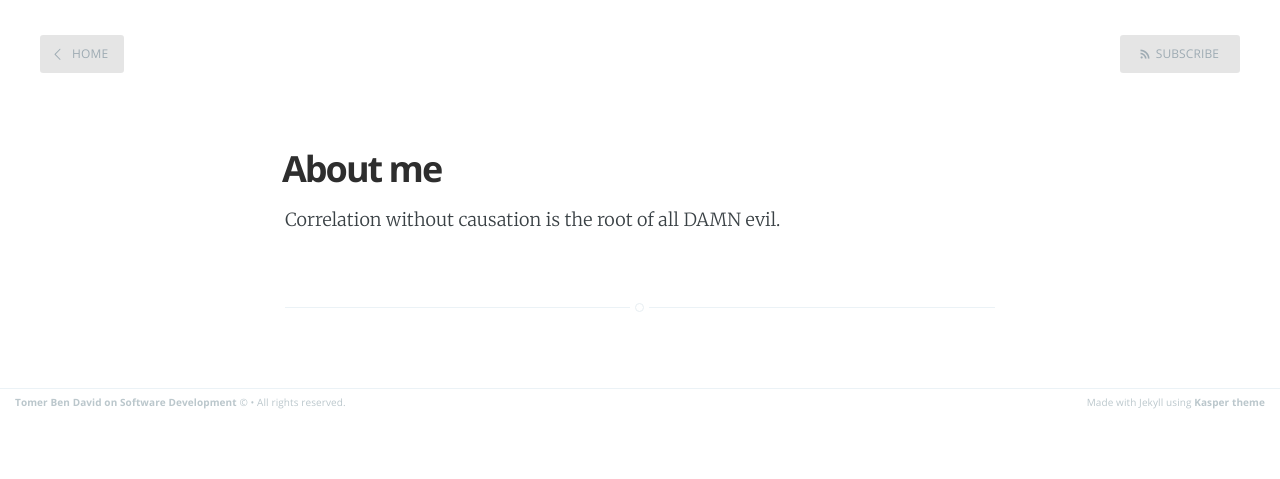
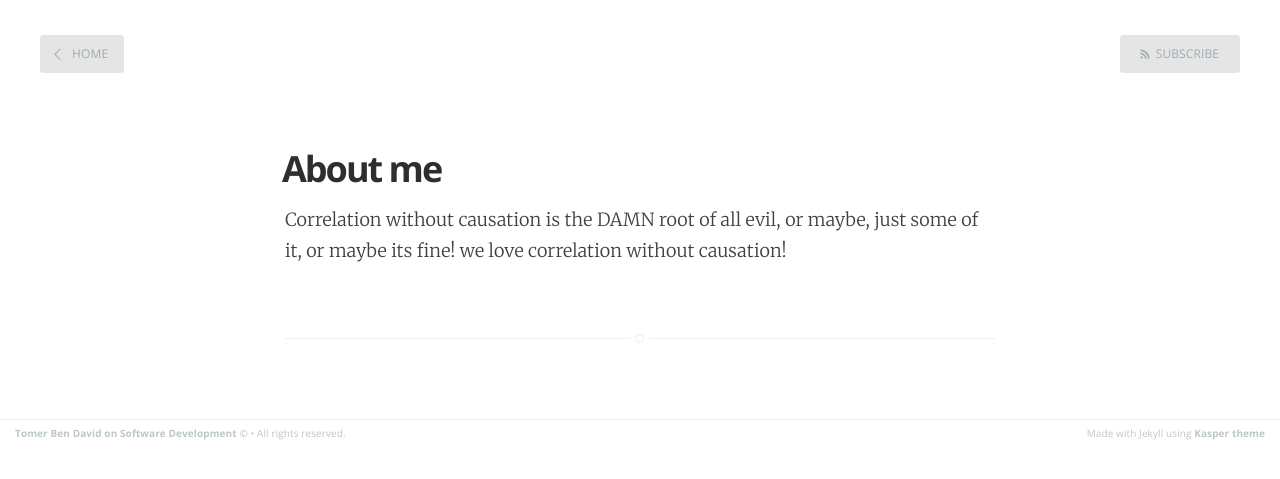
Before and after one commit to tomer-ben-david/tomer-ben-david.github.io.jekyll, a Jekyll site: the page built from about.md, in a window 1280 px wide. Shown: the top 479 px of the page. Built offline with Jekyll 4.4.1, drawn with Linux system fonts in a browser that asks for light colours; Markdown is read by kramdown in place of the engine named in the settings.

```diff
--- a/about.md
+++ b/about.md
@@ -2,4 +2,4 @@
 layout: page
 title: About me
 ---
-Correlation without causation is the root of all DAMN evil.
+Correlation without causation is the DAMN root of all evil, or maybe, just some of it, or maybe its fine! we love correlation without causation!
```
